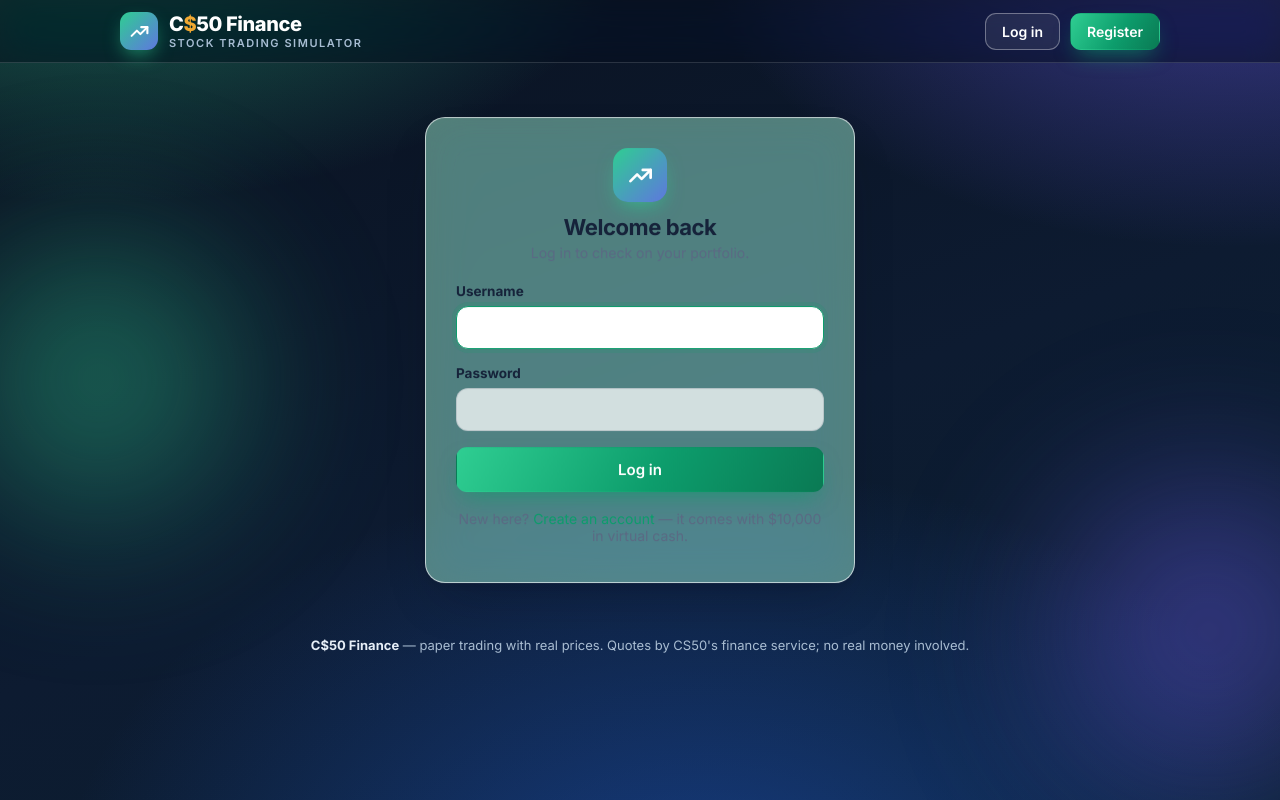
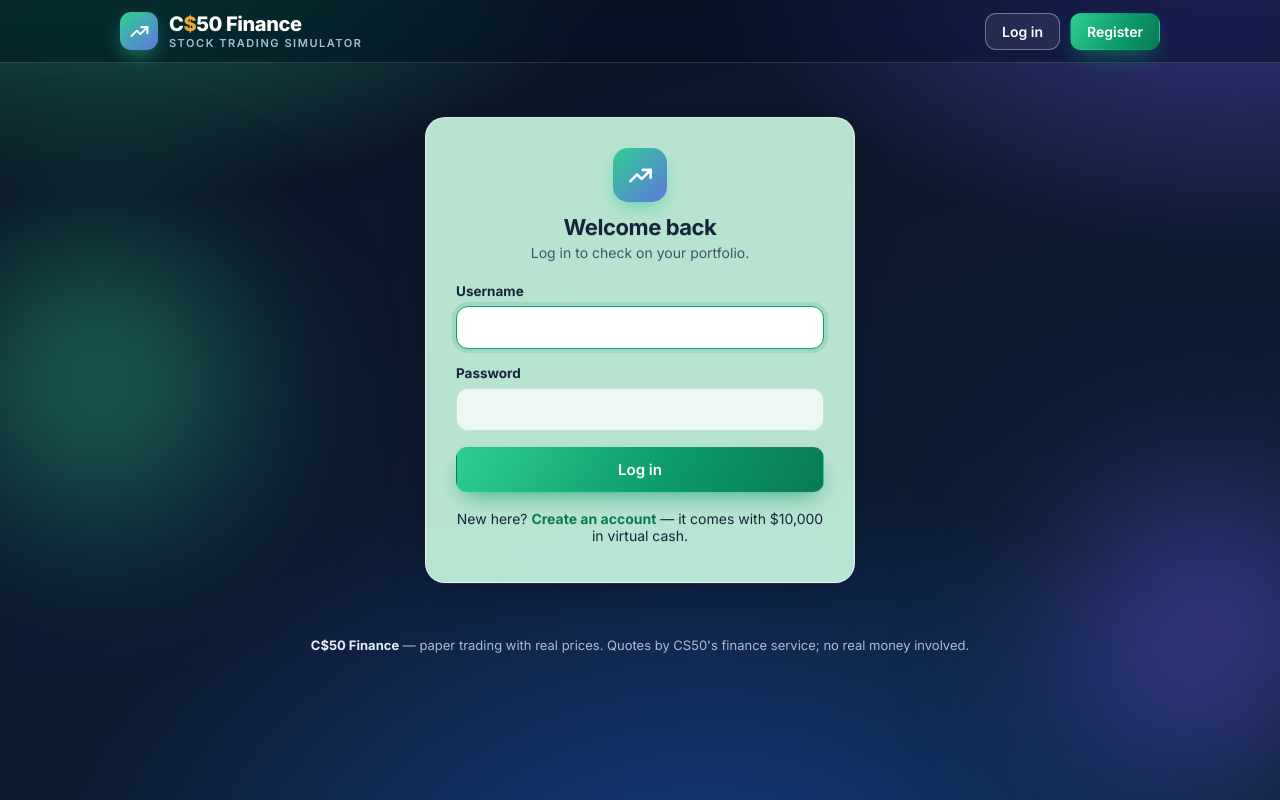
Before and after one commit to hamza-474/cs50-finance, a Flask app: page /login in a window 1280 px wide. Run offline with Flask 3, Linux system fonts and the light colour scheme; some libraries are stand-ins or nearby versions.

Commit message:
Improve readability: solid mint glass on cards and forms
* Update static/styles.css for readability

* Update docs/portfolio.png with clearer dashboard screenshot

```diff
--- a/static/styles.css
+++ b/static/styles.css
@@ -9,10 +9,10 @@
   --violet: #6d5df6;
   --gold: #f0a832;
   --ink: #16233a;
-  --ink-soft: #5b6b84;
+  --ink-soft: #41546e;
   --line: rgba(255, 255, 255, .65);
-  --glass: rgba(163, 240, 205, .34);
-  --glass-strong: rgba(163, 240, 205, .48);
+  --glass: rgba(198, 248, 220, .88);
+  --glass-strong: rgba(205, 250, 225, .9);
   --red: #e35d5d;
   --red-soft: rgba(255, 236, 236, .9);
   --radius: 20px;
@@ -132,7 +132,7 @@ a:hover { text-decoration: underline; }
 }
 /* Hover: the panel lifts, expands a touch and turns crystal clear */
 .card:hover {
-  background: rgba(190, 248, 218, .78);
+  background: rgba(213, 252, 231, .95);
   box-shadow: 0 4px 10px rgba(6, 12, 30, .1), 0 34px 60px -22px rgba(6, 12, 30, .5);
   scale: 1.012;
   animation-play-state: paused;
@@ -250,7 +250,8 @@ table.data tfoot td { font-weight: 750; background: rgba(255, 255, 255, .45); }
 .auth-head .brand-mark { width: 54px; height: 54px; border-radius: 15px; margin: 0 auto 12px; }
 .auth-head h1 { font-size: 22px; margin: 0 0 4px; letter-spacing: -.02em; }
 .auth-head p { margin: 0; color: var(--ink-soft); font-size: 14px; }
-.auth-alt { text-align: center; font-size: 14px; color: var(--ink-soft); margin-top: 18px; }
+.auth-alt { text-align: center; font-size: 14px; color: var(--ink); margin-top: 18px; }
+.auth-alt a { color: #0a7a54; font-weight: 700; }
 .cash-note {
   display: flex; gap: 10px; align-items: center;
   background: rgba(253, 246, 233, .9); border: 1px solid #f0dcb2; color: #6d4c08;
```
Also changed, not shown: 1 other file.
